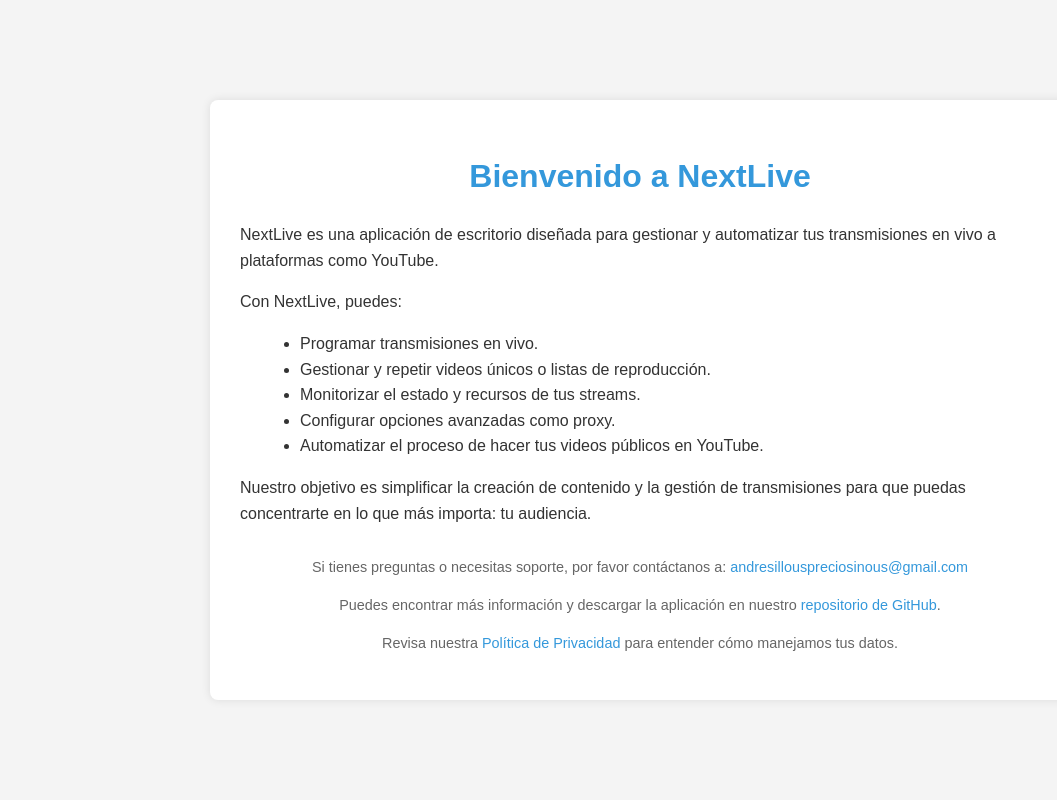
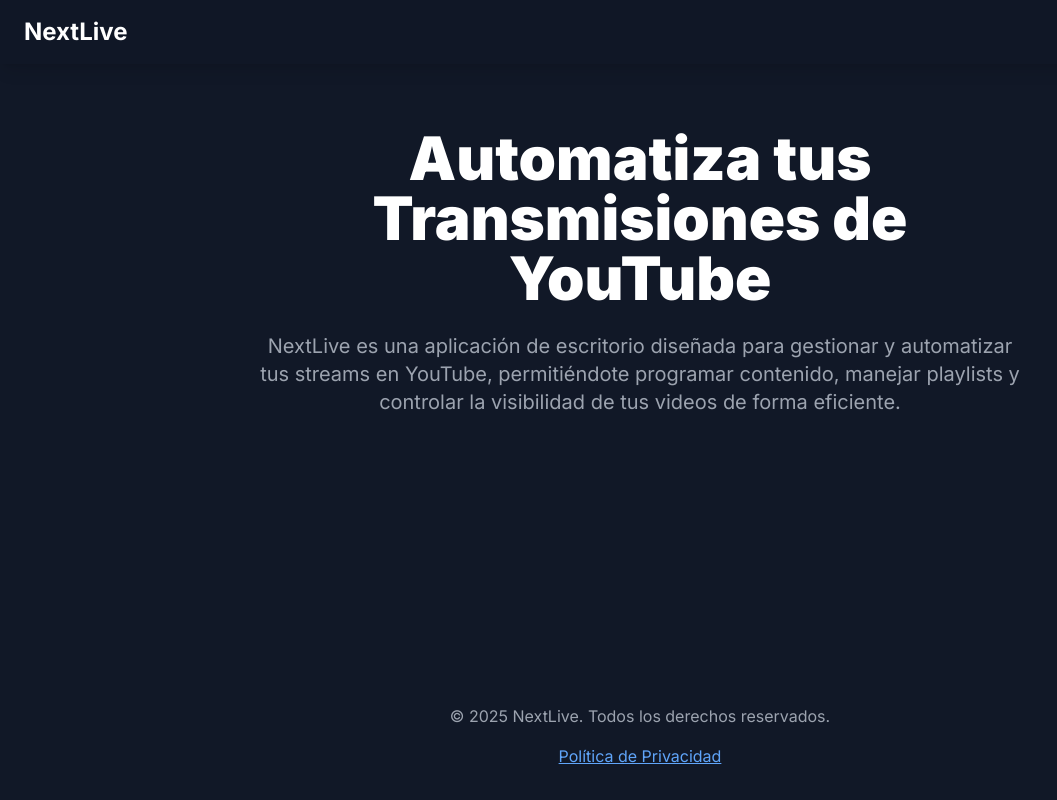
Before and after one commit to Ytmoney666/nextlive, a plain HTML site: page index.html in a window 1280 px wide. Shown: the whole page, without its empty margins (0-1057 px from the left). Drawn offline with nearby package versions, Linux system fonts and the light colour scheme.

Commit message:
index.html

```diff
--- a/index.html
+++ b/index.html
@@ -3,77 +3,61 @@
 <head>
     <meta charset="UTF-8">
     <meta name="viewport" content="width=device-width, initial-scale=1.0">
-    <title>NextLive - Tu Gestor de Streams</title>
+
+    <!-- PEGA AQUÍ LA ETIQUETA DE VERIFICACIÓN DE GOOGLE SEARCH CONSOLE -->
+    <!-- Ejemplo: <meta name="google-site-verification" content="tu_codigo_aqui" /> -->
+
+    <title>NextLive - Automatización de Streams</title>
+    <script src="https://cdn.tailwindcss.com"></script>
+    <link rel="preconnect" href="https://fonts.googleapis.com">
+    <link rel="preconnect" href="https://fonts.gstatic.com" crossorigin>
+    <link href="https://fonts.googleapis.com/css2?family=Inter:wght@400;500;700;900&display=swap" rel="stylesheet">
     <style>
         body {
-            font-family: Arial, sans-serif;
-            line-height: 1.6;
-            margin: 0;
-            padding: 0;
-            background-color: #f4f4f4;
-            color: #333;
-            display: flex;
-            justify-content: center;
-            align-items: center;
-            min-height: 100vh; /* Asegura que ocupe al menos el alto de la ventana */
-            box-sizing: border-box; /* Incluye padding y border en el tamaño total */
-        }
-        .container {
-            max-width: 800px;
-            margin: 20px; /* Margen para pantallas más pequeñas */
-            background: #fff;
-            padding: 30px;
-            border-radius: 8px;
-            box-shadow: 0 0 10px rgba(0,0,0,0.1);
-            text-align: left; /* Alinea el texto a la izquierda dentro del contenedor */
-            width: 90%; /* Ancho fluido para responsividad */
-        }
-        h1 {
-            color: #3498db;
-            text-align: center; /* Centra el título */
-            margin-bottom: 20px;
-        }
-        p {
-            margin-bottom: 15px;
-        }
-        ul {
-            list-style-type: disc;
-            margin-left: 20px;
-            margin-bottom: 15px;
-        }
-        a {
-            color: #3498db;
-            text-decoration: none;
-        }
-        a:hover {
-            text-decoration: underline;
-        }
-        .footer {
-            margin-top: 30px;
-            text-align: center;
-            font-size: 0.9em;
-            color: #666;
+            font-family: 'Inter', sans-serif;
         }
     </style>
 </head>
-<body>
-    <div class="container">
-        <h1>Bienvenido a NextLive</h1>
-        <p>NextLive es una aplicación de escritorio diseñada para gestionar y automatizar tus transmisiones en vivo a plataformas como YouTube.</p>
-        <p>Con NextLive, puedes:</p>
-        <ul>
-            <li>Programar transmisiones en vivo.</li>
-            <li>Gestionar y repetir videos únicos o listas de reproducción.</li>
-            <li>Monitorizar el estado y recursos de tus streams.</li>
-            <li>Configurar opciones avanzadas como proxy.</li>
-            <li>Automatizar el proceso de hacer tus videos públicos en YouTube.</li>
-        </ul>
-        <p>Nuestro objetivo es simplificar la creación de contenido y la gestión de transmisiones para que puedas concentrarte en lo que más importa: tu audiencia.</p>
-        <div class="footer">
-            <p>Si tienes preguntas o necesitas soporte, por favor contáctanos a: <a href="mailto:andresillouspreciosinous@gmail.com">andresillouspreciosinous@gmail.com</a></p>
-            <p>Puedes encontrar más información y descargar la aplicación en nuestro <a href="[ENLACE_A_TU_REPOSITORIO_GITHUB]" target="_blank">repositorio de GitHub</a>.</p>
-            <p>Revisa nuestra <a href="[ENLACE_A_TU_POLITICA_DE_PRIVACIDAD]" target="_blank">Política de Privacidad</a> para entender cómo manejamos tus datos.</p>
+<body class="bg-gray-900 text-gray-300 flex flex-col min-h-screen">
+
+    <!-- Header -->
+    <header class="bg-gray-900/80 backdrop-blur-sm shadow-lg">
+        <nav class="container mx-auto px-6 py-4">
+            <div class="flex items-center justify-between">
+                <div class="text-white font-bold text-2xl">
+                    NextLive
+                </div>
+            </div>
+        </nav>
+    </header>
+
+    <!-- Main Content -->
+    <main class="flex-grow">
+        <div class="container mx-auto px-6 py-16 text-center">
+            <div class="max-w-3xl mx-auto">
+                <h1 class="text-4xl md:text-6xl font-extrabold text-white leading-tight mb-6">
+                    Automatiza tus Transmisiones de YouTube
+                </h1>
+                <p class="text-lg md:text-xl text-gray-400 mb-8">
+                    NextLive es una aplicación de escritorio diseñada para gestionar y automatizar tus streams en YouTube, permitiéndote programar contenido, manejar playlists y controlar la visibilidad de tus videos de forma eficiente.
+                </p>
+            </div>
         </div>
-    </div>
+    </main>
+
+    <!-- Footer -->
+    <footer class="bg-gray-900 mt-auto">
+        <div class="container mx-auto px-6 py-8">
+            <div class="flex flex-col items-center text-center">
+                <p class="text-gray-400 mb-4">&copy; 2025 NextLive. Todos los derechos reservados.</p>
+
+                <!-- ESTE ES EL ENLACE QUE GOOGLE NECESITA VER -->
+                <a href="privacy_policy.html" class="text-blue-400 hover:text-blue-300 underline transition duration-300">
+                    Política de Privacidad
+                </a>
+            </div>
+        </div>
+    </footer>
+
 </body>
 </html>
```
